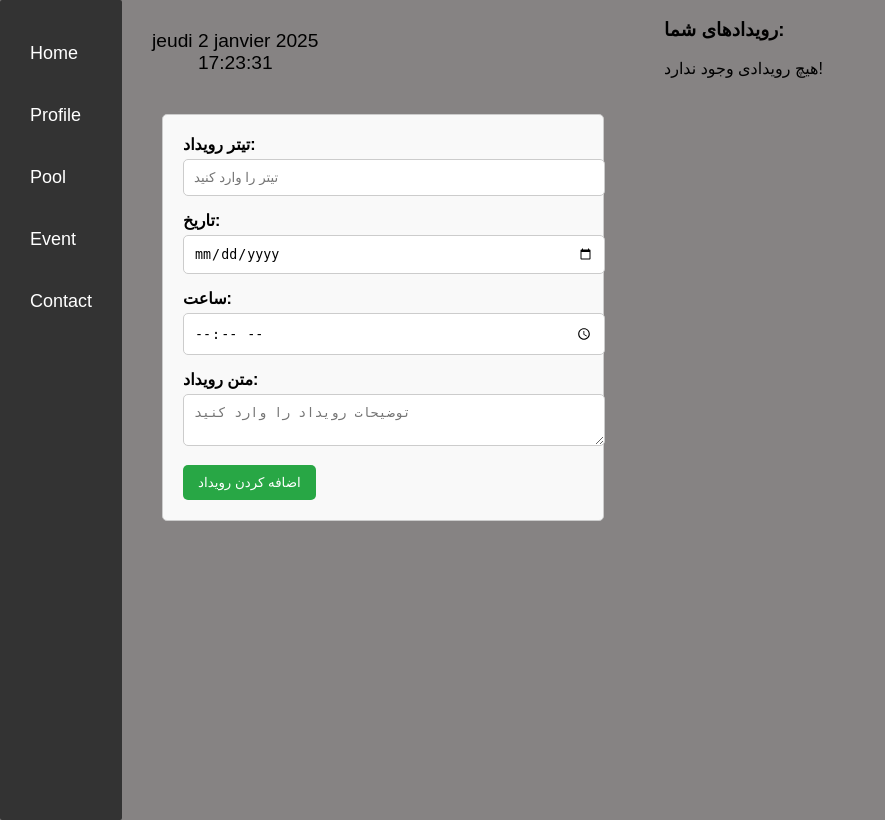
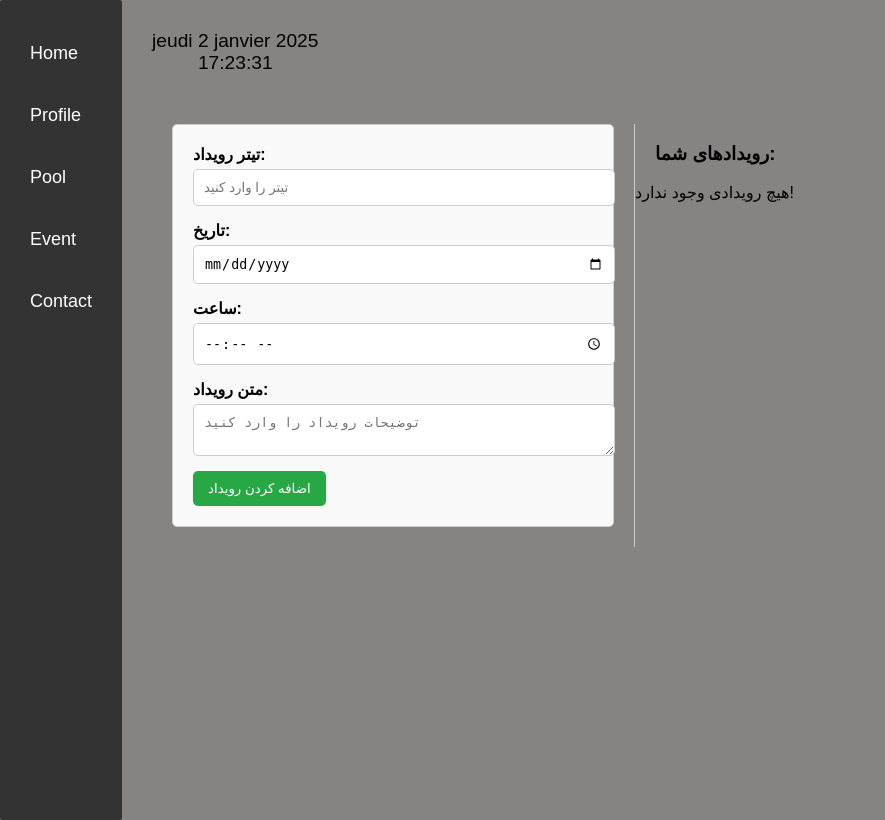
Before and after one commit to HoomanGhomashi/Tododep, a PHP site: page /task.html in a window 1280 px wide. Shown: the part 57-877 px from the top of the page, without its empty margins (0-885 px from the left). Run offline with PHP 8.4, Linux system fonts and the light colour scheme.

Commit message:
form event

```diff
--- a/task.css
+++ b/task.css
@@ -15,6 +15,12 @@ body {
     align-items: flex-start;
 }
 
+.two-part {
+    display: flex;
+    margin: 50px;
+
+}
+
 .date-time {
     width: fit-content;
     margin: 30px;
@@ -24,12 +30,13 @@ body {
     /* text-align: center; */
 
 }
-#current-time{
-text-align: center;
+
+#current-time {
+    text-align: center;
 }
+
 .event-creator {
-    margin: 40px;
-
+    display: block;
     background-color: #f9f9f9;
     padding: 20px;
     border: 1px solid #ccc;
@@ -46,6 +53,7 @@ text-align: center;
 
 .event-creator input,
 .event-creator textarea {
+    display: block;
     width: 100%;
     padding: 10px;
     margin-bottom: 15px;
@@ -65,20 +73,42 @@ text-align: center;
 .event-creator button:hover {
     background-color: #218838;
 }
-.event-list{
+
+.event-list {
+    border-left: 1px solid #ccc;
     margin-left: 20px;
 }
+
 .event-list ul {
     list-style: none;
     padding: 0;
+
+}
+
+.event-list h3 {
+    list-style: none;
+    padding: 0;
+    margin-left: 20px;
 }
 
 .event-list li {
     background-color: #f1f1f1;
-    margin-bottom: 10px;
     padding: 10px;
     border: 1px solid #ccc;
     border-radius: 5px;
+    margin-bottom: 10px; /* فاصله بین آیتم‌ها */
+    animation: fadeIn 0.5s ease;
+}
+
+@keyframes fadeIn {
+    from {
+        opacity: 0;
+        transform: translateY(-10px);
+    }
+    to {
+        opacity: 1;
+        transform: translateY(0);
+    }
 }
 
 /* استایل برای navbar بالایی */
--- a/task.html
+++ b/task.html
@@ -38,7 +38,7 @@
                 <span id="current-date"></span>
                 <span id="current-time"></span>
             </div>
-
+            <div class="two-part">
                 <div class="event-creator">
                     <label for="event-title">تیتر رویداد:</label>
                     <input type="text" id="event-title" placeholder="تیتر را وارد کنید">
@@ -54,12 +54,15 @@
 
                     <button id="add-event-btn">اضافه کردن رویداد</button>
                 </div>
-
-        </div>
                 <div class="event-list">
                     <h3>رویدادهای شما:</h3>
                     <ul id="events"></ul>
                 </div>
+            </div>
+
+
+        </div>
+
 </body>
 
 </html>
```
Lines whose indentation alone changed are shown as unchanged.
